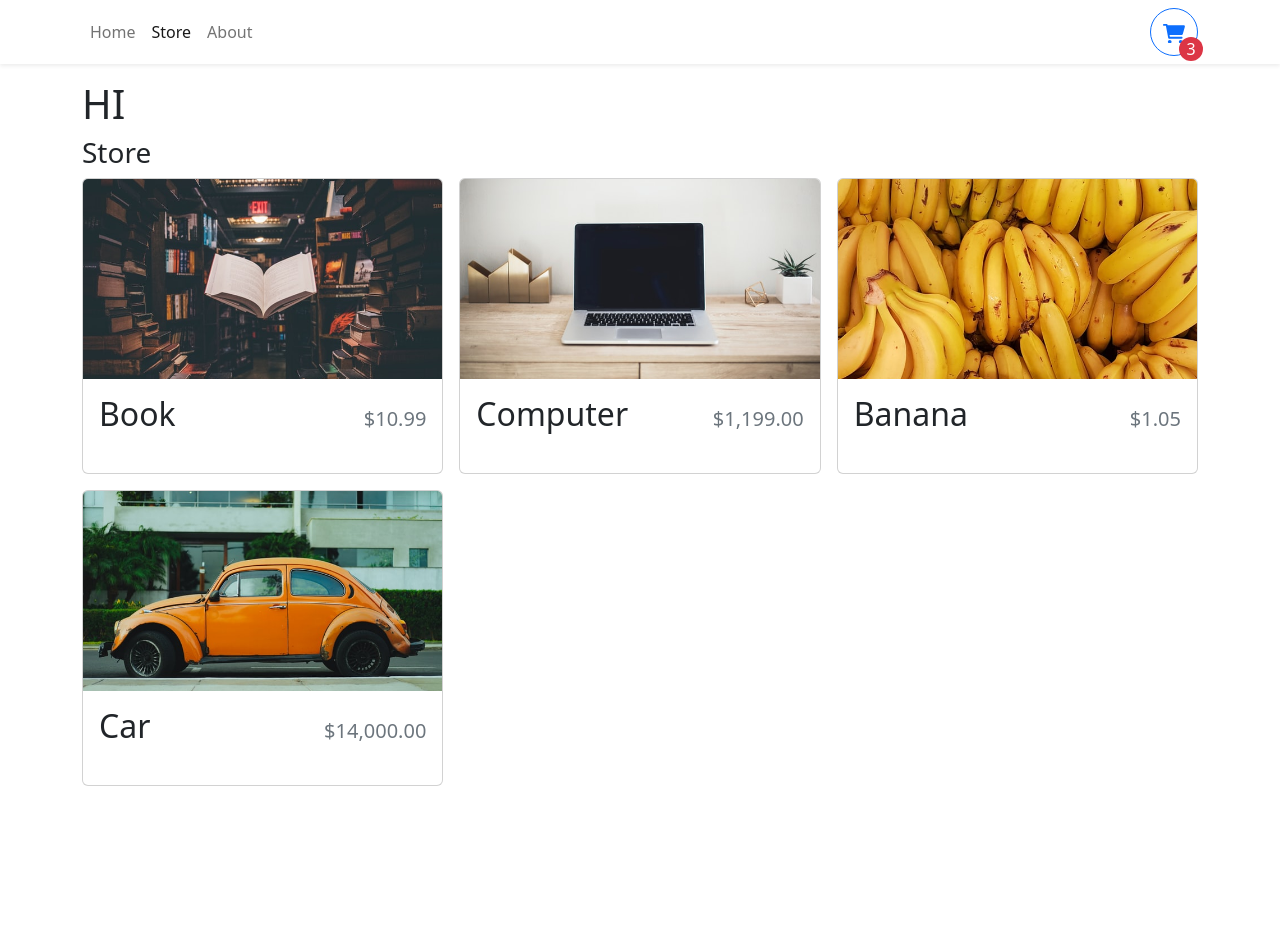
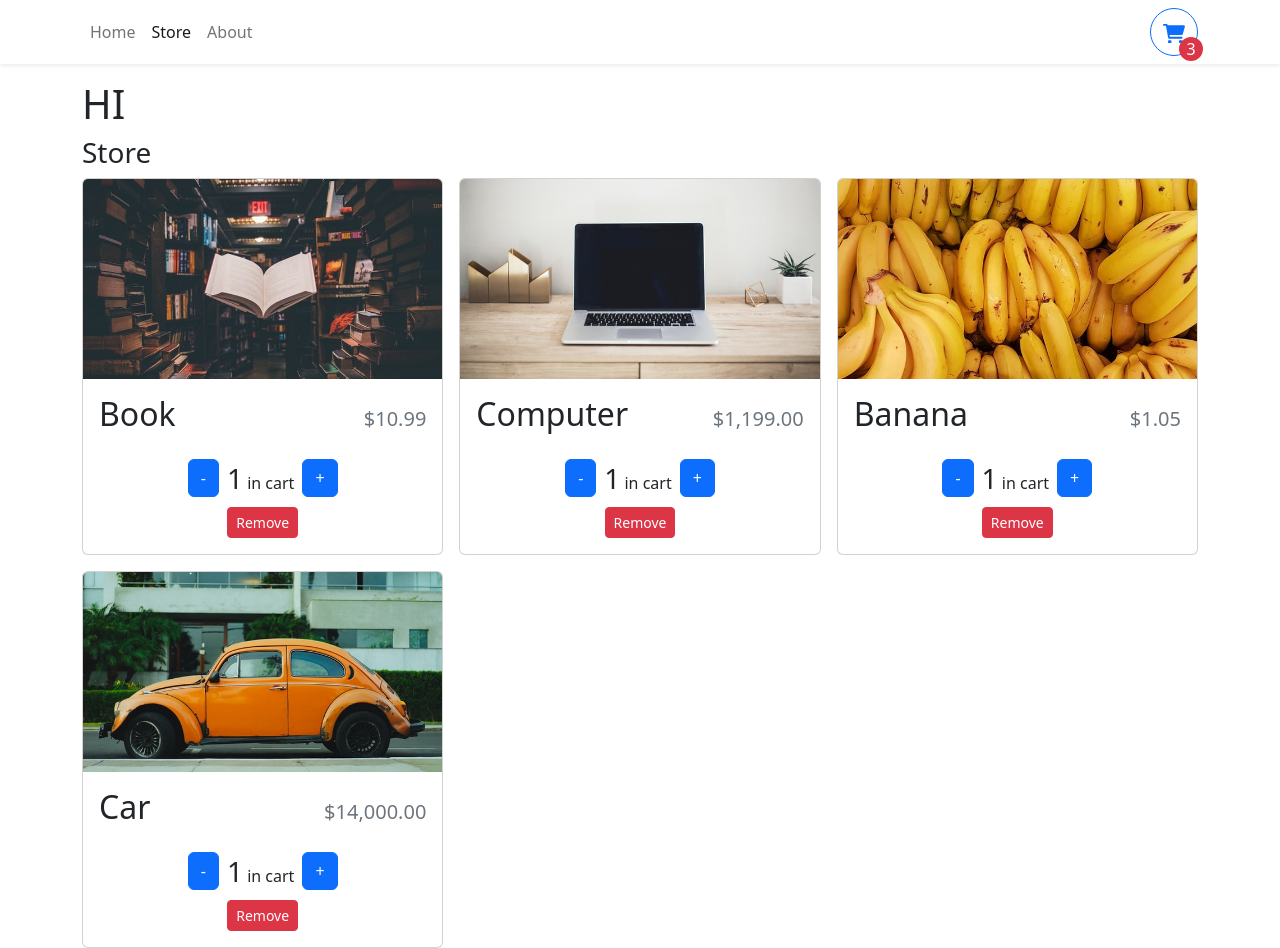
Before and after one commit to Soyebmahir/ShoppingCart-with-ReactTYPESCRIPT, a React (Vite) app: page /store in a window 1280 px wide. Before the commit the page ends 800 px from the top, so only its background shows below. Built offline with nearby package versions, Linux system fonts and the light colour scheme.

Commit message:
storeitem and shoppingCartContext done

```diff
--- a/src/component/StoreItem.tsx
+++ b/src/component/StoreItem.tsx
@@ -1,4 +1,4 @@
-import { Card } from "react-bootstrap"
+import { Button, Card } from "react-bootstrap"
 import formateCurrency from "../utilities/formateCurrency"
 
 type StoreItemProps = {
@@ -9,6 +9,7 @@ type StoreItemProps = {
 }
 
 const StoreItem = ({ id, name, price, imgUrl }: StoreItemProps) => {
+    const quantity = 1
     return (
         <Card>
             <Card.Img variant="top" src={imgUrl} height="200px" style={{ objectFit: "cover" }} />
@@ -16,8 +17,20 @@ const StoreItem = ({ id, name, price, imgUrl }: StoreItemProps) => {
                 <Card.Title className="d-flex justify-content-between align-items-baseline mb-4">
                     <span className="fs-2">{name}</span>
                     <span className="ms-2 text-muted">{formateCurrency(price)}</span>
+                </Card.Title>
+                <div className="mt-auto">
+                    {quantity === 0 ? <Button className="w-100">+ Add to cart</Button>: <div className="d-flex align-items-center flex-column" style={{gap:'.5rem'}}>
+                        <div className="d-flex align-items-center justify-content-center " style={{gap:'.5rem'}}>
+                            <Button>-</Button>
+                            <div>
+                                <span className="fs-3">{quantity}</span> in cart
+                            </div>
+                            <Button>+</Button>
+                        </div>
+                        <Button variant="danger" className=" btn-sm">Remove</Button>
+                        </div>}
 
-                </Card.Title>
+                </div>
 
             </Card.Body>
         </Card>
```
Also changed, not shown: src/contest/ShoppingCartContext.tsx (added, +18 -0 lines).
